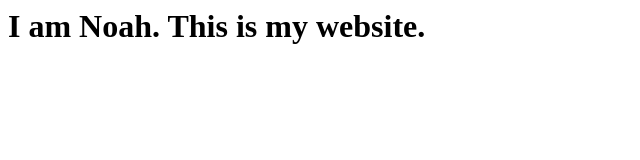
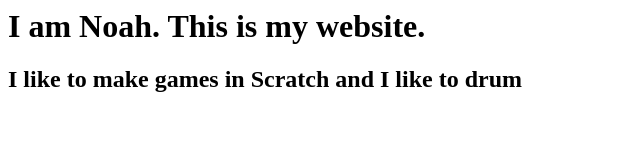
Before and after one commit to noahrickard/mywebsite, a plain HTML site: page index.html in a window 1280 px wide. Shown: the whole page, without its empty margins (0-640 px from the left). Drawn offline with Linux system fonts and the light colour scheme.

Commit message:
add header

```diff
--- a/index.html
+++ b/index.html
@@ -7,6 +7,6 @@
 </head>
 <body>
     <h1> I am Noah.  This is my website.</h1>
-
+    <h2>I like to make games in Scratch and I like to drum</h2>
 </body>
 </html>
```
